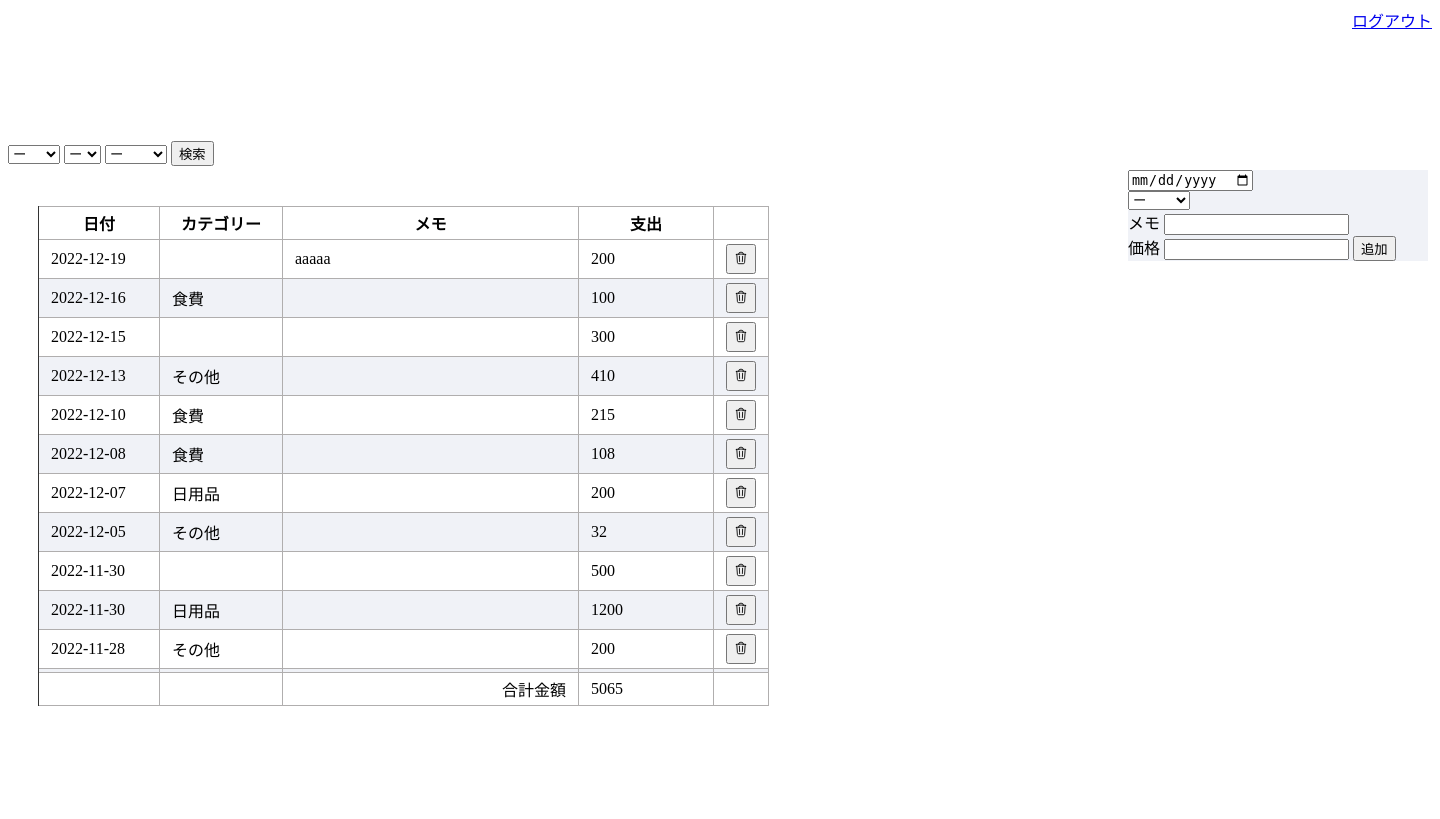
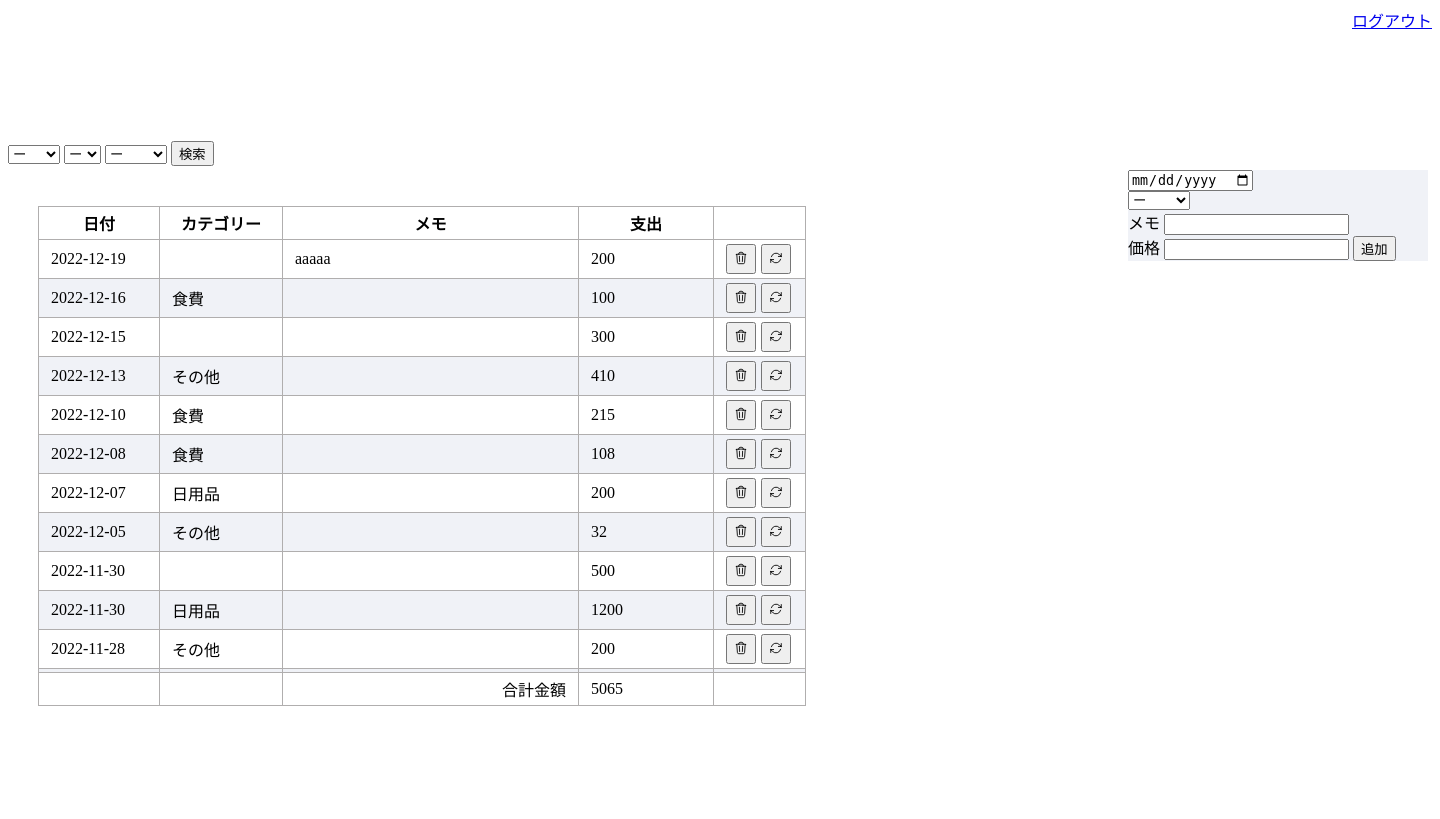
Before and after one commit to kumyuu326/money-manage, a Flask app: page /index in a window 1440 px wide. Shown: the top 819 px of the page. Run offline with Flask 2, Linux system fonts and the light colour scheme; a user stored in the database is signed in; data comes from the database, SQL or seed files in the repository; both versions use the stored data as it was after the commit.

Commit message:
更新機能の完成（？）

```diff
--- a/app.py
+++ b/app.py
@@ -1,5 +1,6 @@
 from crypt import methods
 from datetime import datetime, date
+from inspect import istraceback
 import os
 from flask import Flask, render_template, request, redirect, session, url_for
 from flask_login import UserMixin, LoginManager, current_user, login_required, login_user, logout_user
@@ -157,12 +158,32 @@ def conditions():
                 sum_price = db.session.query(func.sum(Money.price)).filter(Money.year==int(year_con)).filter(Money.month==int(month_con)).filter(Money.use_category==category_con).filter(Money.username==current_user.username).scalar()
             return render_template('index.html', moneys=moneys, sum_price=sum_price)
 
-@app.route('/update/<int:id>', methods=['POST', 'GET'])
+@app.route('/update', methods=['POST', 'GET'])
 @login_required
 def update():
-    id = request.form["id"]
-    if request.method == 'GET':
-        return render_template('update.html')
+    if request.method == 'POST':
+        id = request.form["id"]
+        list = Money.query.filter_by(id=id).one()
+
+        return render_template('update.html', list=list)
+
+@app.route('/u', methods=['POST', 'GET'])
+@login_required
+def u():
+    if request.method == 'POST':
+        id = request.form["id"]
+        list = Money.query.filter_by(id=id).one()
+        list.use_date = request.form["use_date"]
+        list.use_date = datetime.strptime(list.use_date, '%Y-%m-%d')
+        list.use_category = request.form["use_category"]
+        list.detail_text = request.form["detail_text"]
+        list.price = request.form["price"]
+        list.year = int(list.use_date.year)
+        list.month = int(list.use_date.month)
+
+        db.session.commit()
+        return redirect('/index')
+
 
 if __name__=='__main__':
     app.run()
--- a/static/style.css
+++ b/static/style.css
@@ -3,7 +3,7 @@
 .moneylist table{
     border-collapse: separate;
     border-spacing: 0px 0px;
-    border-left: solid 1px #333;
+    border-left: solid 1px rgb(176, 174, 174);
 }
 
 .moneylist td:not(.delete_button){
@@ -25,9 +25,15 @@ form.add_list{
 
 
 .moneylist th, td{
-    padding: 4px 12px;
     border-right: solid 1px rgb(176, 174, 174);
     border-bottom: solid 1px rgb(176, 174, 174);
+}
+.moneylist th, td:not(.delete_button, .update_button){
+    padding: 4px 12px;
+}
+
+th.delete_button, td.delete_button{
+    border-right: none;
 }
 
 table th{
@@ -70,9 +76,16 @@ table tfoot{
     width: 271px;
 }
 
-.moneylist .delete_button form, button{
+.moneylist .delete_button form, button, .update_button form, button{
     width: 30px;
     height: 30px;
+}
+
+.moneylist .delete_button tr, th, td{
+    width: 26px;
+}
+.moneylist .update_button tr, th, td{
+    width: 21px;
 }
 
 .form_listadd{
--- a/templates/base.html
+++ b/templates/base.html
@@ -1,7 +1,6 @@
 <!DOCTYPE html>
 <html lang="ja">
 <head>
-    <link rel="stylesheet" href="{{url_for('static', filename='style.css')}}">
     <meta charset="UTF-8">
     {% block header %}
     {% endblock header %}
--- a/templates/index.html
+++ b/templates/index.html
@@ -1,6 +1,7 @@
 {% extends 'base.html' %}
 
 {% block header %}
+<link rel="stylesheet" href="{{url_for('static', filename='style.css')}}">
 {% endblock header %}
 
 {% block content %}
@@ -57,7 +58,9 @@
     <input type="submit" value="検索">
 </form>
 
-<div class="moneylist" style="height: 500px;overflow: scroll;width: 800px;">
+
+
+<div class="moneylist" id="area1" style="height: 500px;overflow: scroll;width: 900px;">
 <table>
     <thead class="list_head">
         <tr>
@@ -66,6 +69,7 @@
             <th class="detail_col">メモ</th>
             <th class="price_col">支出</th>
             <th class="delete_button"></th>
+            <th class="update_button"></th>
         </tr>
     </thead>
 
@@ -76,13 +80,23 @@
             <td class="category_col">{{ money.use_category }}</td>
             <td class="detail_col">{{ money.detail_text }}</td>
             <td class="price_col">{{ money.price }}</td>
-            <td class="delete_button" style="padding: 4px 12px;">
+            <td class="delete_button" style="padding: 4px; padding-left: 12px;">
             <form action="/delete" method="post" class="delete_button">
-                <button type="submit" name="id" value="{{ money.id }}" class="delete_button"><svg xmlns="http://www.w3.org/2000/svg" fill="none" viewBox="0 0 24 24" stroke-width="1.5" stroke="currentColor" class="w-6 h-6">
-                    <path stroke-linecap="round" stroke-linejoin="round" d="M14.74 9l-.346 9m-4.788 0L9.26 9m9.968-3.21c.342.052.682.107 1.022.166m-1.022-.165L18.16 19.673a2.25 2.25 0 01-2.244 2.077H8.084a2.25 2.25 0 01-2.244-2.077L4.772 5.79m14.456 0a48.108 48.108 0 00-3.478-.397m-12 .562c.34-.059.68-.114 1.022-.165m0 0a48.11 48.11 0 013.478-.397m7.5 0v-.916c0-1.18-.91-2.164-2.09-2.201a51.964 51.964 0 00-3.32 0c-1.18.037-2.09 1.022-2.09 2.201v.916m7.5 0a48.667 48.667 0 00-7.5 0" />
-                  </svg>
+                <button type="submit" name="id" value="{{ money.id }}" class="delete_button">
+                    <svg xmlns="http://www.w3.org/2000/svg" fill="none" viewBox="0 0 24 24" stroke-width="1.5" stroke="currentColor" class="w-6 h-6">
+                        <path stroke-linecap="round" stroke-linejoin="round" d="M14.74 9l-.346 9m-4.788 0L9.26 9m9.968-3.21c.342.052.682.107 1.022.166m-1.022-.165L18.16 19.673a2.25 2.25 0 01-2.244 2.077H8.084a2.25 2.25 0 01-2.244-2.077L4.772 5.79m14.456 0a48.108 48.108 0 00-3.478-.397m-12 .562c.34-.059.68-.114 1.022-.165m0 0a48.11 48.11 0 013.478-.397m7.5 0v-.916c0-1.18-.91-2.164-2.09-2.201a51.964 51.964 0 00-3.32 0c-1.18.037-2.09 1.022-2.09 2.201v.916m7.5 0a48.667 48.667 0 00-7.5 0" />
+                    </svg>
                   </button>
             </form>
+            </td>
+            <td class="update_button">
+                <form action="/update" method="post" class="update_button">
+                    <button type="submit" name="id" value="{{ money.id }}" class="update_button">
+                        <svg xmlns="http://www.w3.org/2000/svg" fill="none" viewBox="0 0 24 24" stroke-width="1.5" stroke="currentColor" class="w-6 h-6">
+                            <path stroke-linecap="round" stroke-linejoin="round" d="M16.023 9.348h4.992v-.001M2.985 19.644v-4.992m0 0h4.992m-4.993 0l3.181 3.183a8.25 8.25 0 0013.803-3.7M4.031 9.865a8.25 8.25 0 0113.803-3.7l3.181 3.182m0-4.991v4.99" />
+                        </svg>
+                    </button>
+                </form>
             </td>
         </tr>
     {% endfor %}
@@ -95,6 +109,7 @@
             <td class="detail_col" id="sum" align="right">合計金額</td>
             <td class="price_col" id="sum">{{ sum_price }}</td>
             <td class="delete_button"></td>
+            <td class="update_button"></td>
         </tr>
     </tfoot>
 
```
Also changed, not shown: templates/login.html (+6 -1 lines), templates/signup.html (+6 -1 lines), templates/top.html (+6 -1 lines), templates/update.html (+16 -0 lines), blog.db.
